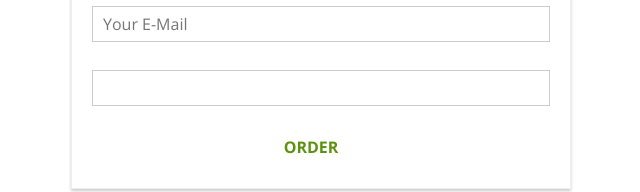
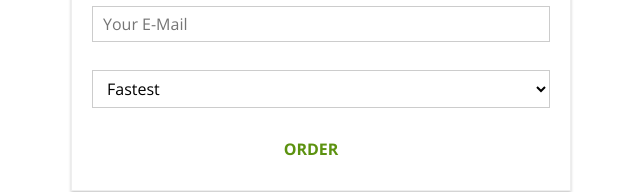
Before and after one commit to aburk3/BurgerBuilder, a React (Create React App) app: page /checkout/contact-data in a window 1280 px wide. Shown: the part 1162-1354 px from the top of the page, without its empty margins (319-959 px from the left). Built offline with nearby package versions, Linux system fonts and the light colour scheme.

Commit message:
Added option select to Input component

```diff
--- a/src/components/UI/Input/Input.js
+++ b/src/components/UI/Input/Input.js
@@ -24,6 +24,17 @@
         />
       );
       break;
+    case "select":
+      inputElement = (
+        <select className={classes.InputElement} value={props.value}>
+          {props.elementConfig.options.map(option => (
+            <option key={option.value} value={option.value}>
+              {option.displayValue}
+            </option>
+          ))}
+        </select>
+      );
+      break;
     default:
       inputElement = (
         <input
```
